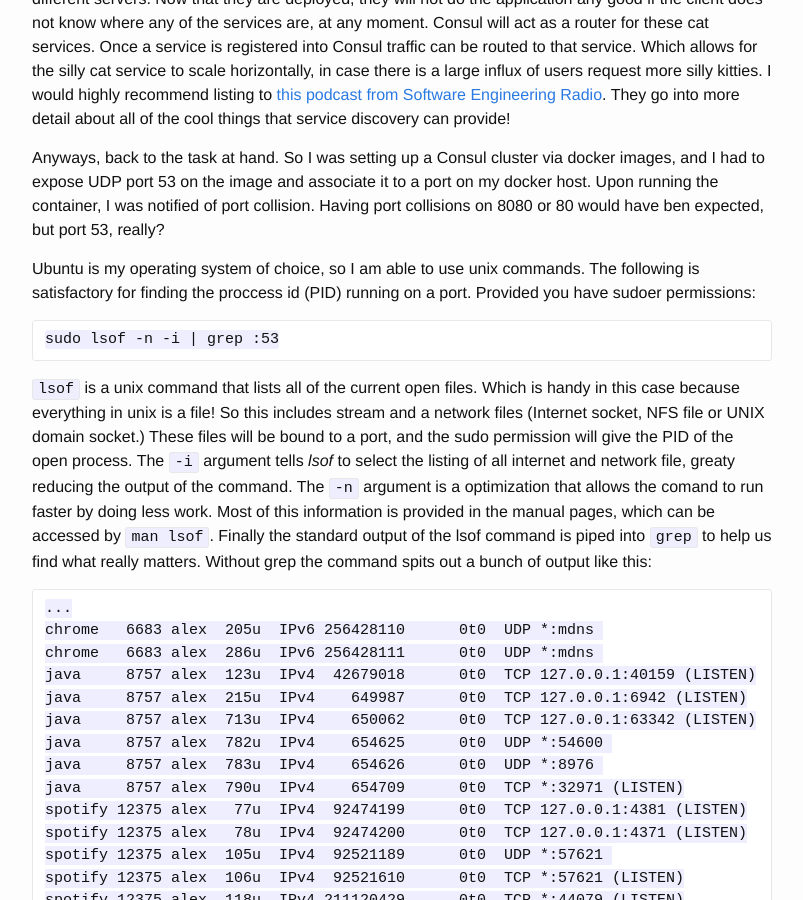
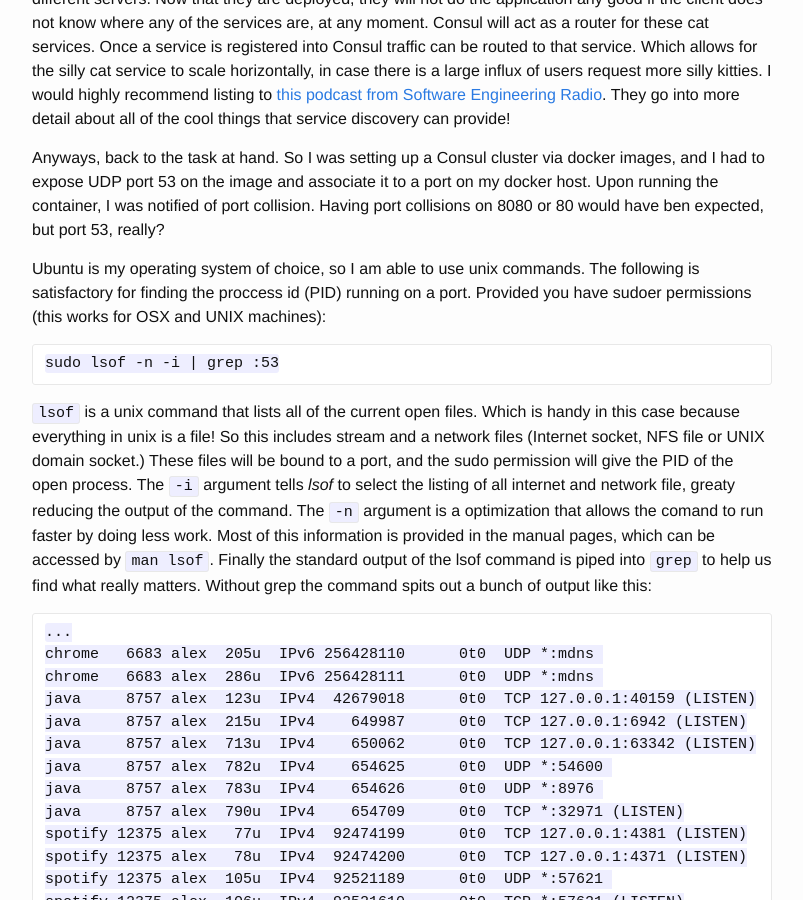
Before and after one commit to Unthrottled/blog, a Jekyll site: the page built from _posts/2017-05-04-Finding-Processes-On-Ports.md, in a window 1280 px wide and 900 px high, scrolled down 348 px. Shown: the whole window, without its empty margins (238-1041 px from the left). Built offline with Jekyll 4.4.1, drawn with Linux system fonts in a browser that asks for light colours.

```diff
--- a/_posts/2017-05-04-Finding-Processes-On-Ports.md
+++ b/_posts/2017-05-04-Finding-Processes-On-Ports.md
@@ -26,7 +26,8 @@
 Having port collisions on 8080 or 80 would have ben expected, but port 53, really?
 
 Ubuntu is my operating system of choice, so I am able to use unix commands.
-The following is satisfactory for finding the proccess id (PID) running on a port. Provided you have sudoer permissions:
+The following is satisfactory for finding the proccess id (PID) running on a port.
+Provided you have sudoer permissions (this works for OSX and UNIX machines):
 
     sudo lsof -n -i | grep :53
 
```
Also changed, not shown: _posts/2017-05-05-Gradle-Install.md (+4 -0 lines), assets/images/gradle/gradlephant.png (deleted), assets/images/gradle/hadoop.png (deleted), assets/images/gradle/poosgres.png (deleted).
